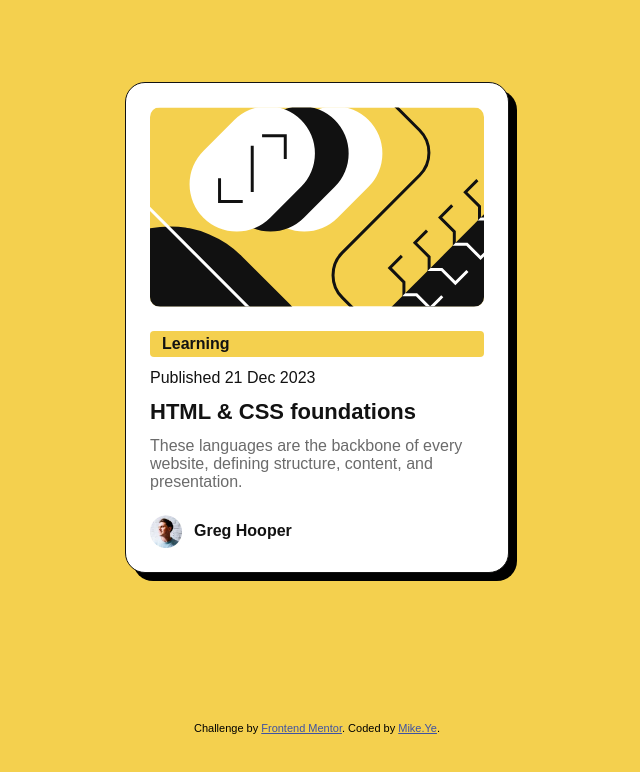
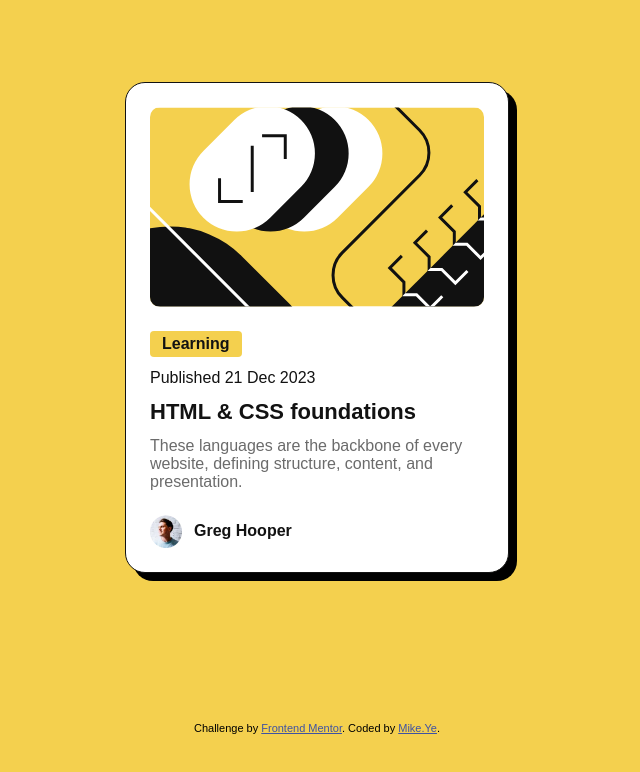
Before and after one commit to MikeTechnoB/Blog-preview-card, a plain HTML site: page index.html in a window 1280 px wide. Shown: the whole page, without its empty margins (323-963 px from the left). Drawn offline with Linux system fonts and the light colour scheme.

Commit message:
made learning text background to fit content on width

```diff
--- a/style.css
+++ b/style.css
@@ -60,13 +60,13 @@ p {
 }
 
 .small-title {
-  width: 100%;
+  display: inline-block;
+  width: max-content;
   color: var(--h1-text-color);
   font-weight: 800;
   padding: 4px 12px;
   background-color: var(--background-color);
   border-radius: 4px;
-  gap: 8px;
 }
 
 .publishedDate {
```
